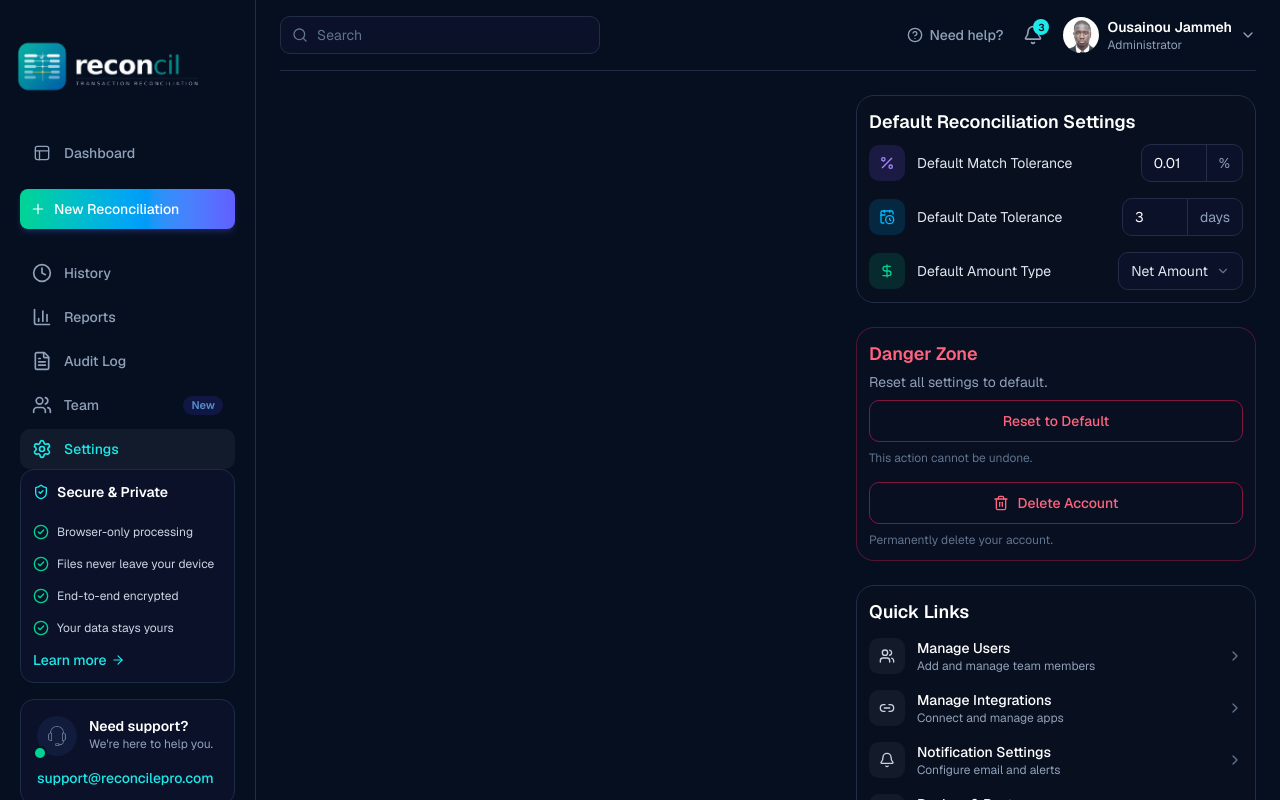
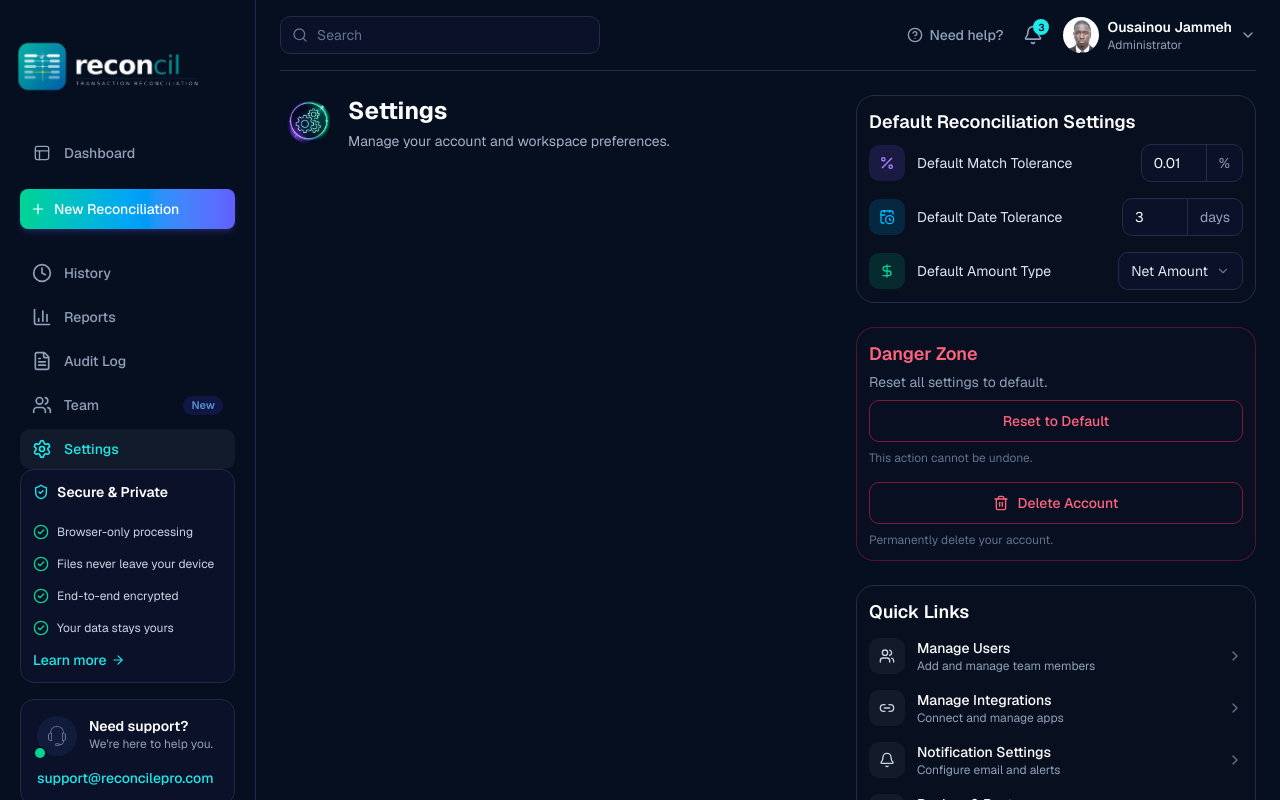
Before and after one commit to ousainoubsj/recon-frontend, a Next.js app: page /dashboard/settings in a window 1280 px wide. Built offline with nearby package versions, Linux system fonts and the light colour scheme.

Commit message:
feat: add SettingsHeader component to enhance settings page layout

```diff
--- a/app/dashboard/settings/page.tsx
+++ b/app/dashboard/settings/page.tsx
@@ -1,4 +1,5 @@
 import SettingsDangerZone from '@/components/dashboard/SettingsDangerZone'
+import SettingsHeader from '@/components/dashboard/SettingsHeader'
 import SettingsQuickLinks from '@/components/dashboard/SettingsQuickLinks'
 import SettingsReconciliationDefaults from '@/components/dashboard/SettingsReconciliationDefaults'
 
@@ -6,7 +7,8 @@ export default function Page() {
   return (
     <div className="flex-1 p-6">
       <div className="grid grid-cols-1 items-start gap-6 lg:grid-cols-[1fr_400px]">
-        <div className="">
+        <div className="min-w-0 space-y-6">
+          <SettingsHeader />
         </div>
 
         <div className="space-y-6">
--- /dev/null
+++ b/components/dashboard/SettingsHeader.tsx
@@ -0,0 +1,15 @@
+import Image from 'next/image'
+
+export default function SettingsHeader() {
+  return (
+    <div className="flex items-center gap-3">
+      <div className="relative h-14 w-14 shrink-0">
+        <Image src="/icons/settings.png" alt="" width={64} height={64} className="h-full w-full scale-150 object-contain" />
+      </div>
+      <div>
+        <h1 className="text-2xl font-bold text-white">Settings</h1>
+        <p className="mt-1 text-sm text-[#A3B2C8]">Manage your account and workspace preferences.</p>
+      </div>
+    </div>
+  )
+}
```
